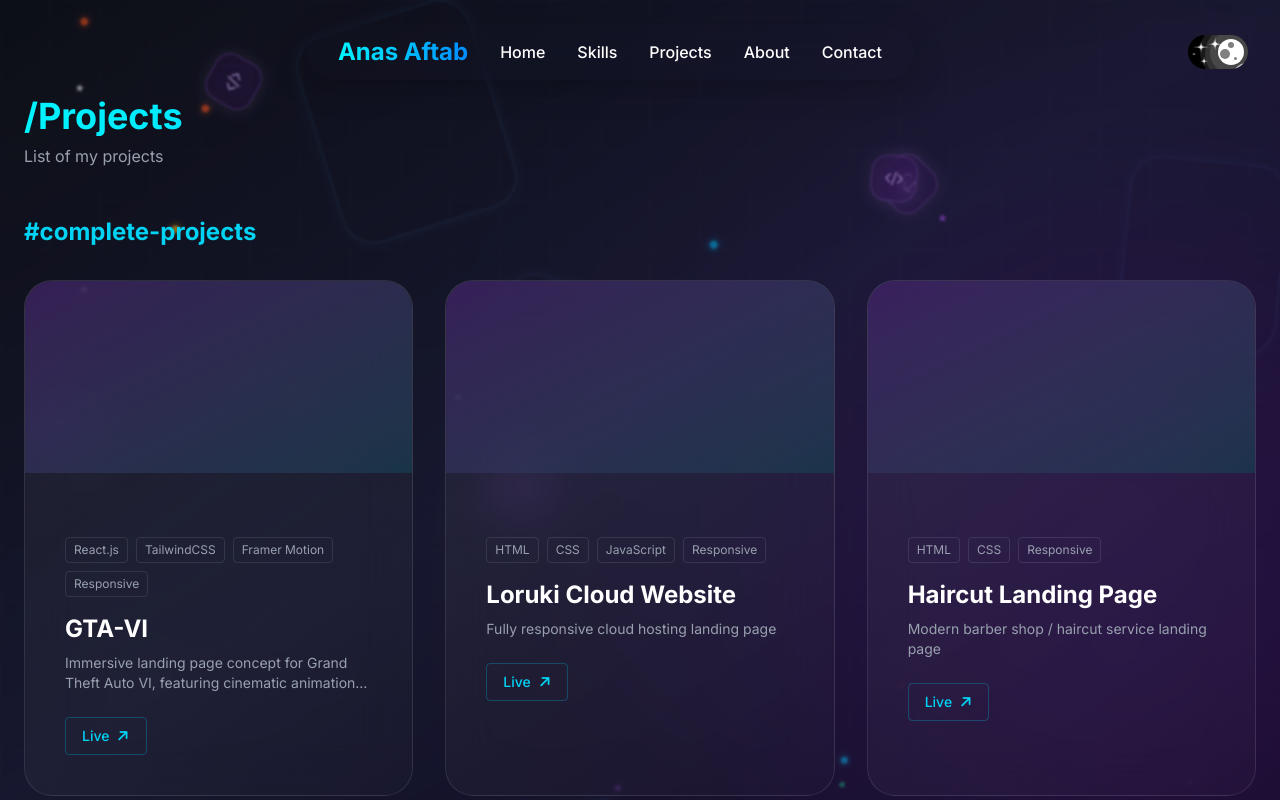
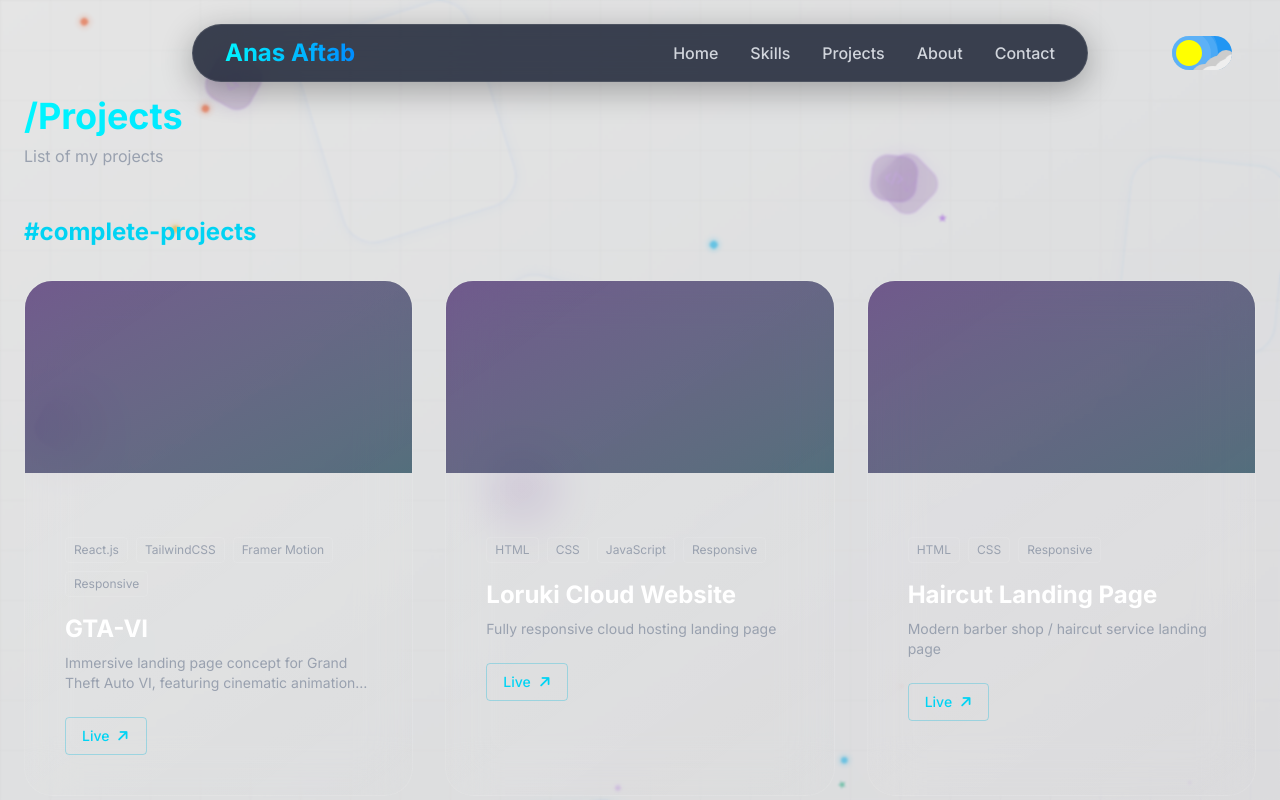
Before and after one commit to ansaftab-1/Anas-Aftab-potfolio, a React (Vite) app: page /projects in a window 1280 px wide. Shown: the top 800 px of the page. Built offline with nearby package versions, Linux system fonts and the light colour scheme.

Commit message:
Refine Navbar design and implement full-site theme switching

```diff
--- a/src/components/BackgroundAnimation.jsx
+++ b/src/components/BackgroundAnimation.jsx
@@ -66,12 +66,17 @@ const BackgroundAnimation = () => {
     }, []);
 
     return (
-        <div className="fixed inset-0 z-[-10] overflow-hidden bg-gradient-to-br from-[#0f111a] via-[#1a1b35] to-[#120e24]">
+        <div
+            className="fixed inset-0 z-[-10] overflow-hidden transition-colors duration-300"
+            style={{
+                background: `linear-gradient(to bottom right, var(--bg-grad-from), var(--bg-grad-via), var(--bg-grad-to))`
+            }}
+        >
             {/* Subtle Grid Background to match image exactly */}
             <div
-                className="absolute inset-0 opacity-30"
+                className="absolute inset-0 opacity-20"
                 style={{
-                    backgroundImage: 'linear-gradient(rgba(255, 255, 255, 0.05) 1px, transparent 1px), linear-gradient(90deg, rgba(255, 255, 255, 0.05) 1px, transparent 1px)',
+                    backgroundImage: 'linear-gradient(var(--border-color) 1px, transparent 1px), linear-gradient(90deg, var(--border-color) 1px, transparent 1px)',
                     backgroundSize: '50px 50px'
                 }}
             ></div>
--- a/src/components/Hero.jsx
+++ b/src/components/Hero.jsx
@@ -115,7 +115,7 @@ const Hero = () => {
                     </div>
 
                     <div className="overflow-hidden pb-1">
-                        <p className="text-xl sm:text-2xl text-gray-300 max-w-xl leading-relaxed">
+                        <p className="text-xl sm:text-2xl max-w-xl leading-relaxed" style={{ color: 'var(--text-secondary)' }}>
                             Code with character.... <br className="hidden sm:inline" />
                             Design with intent.
                         </p>
@@ -139,7 +139,7 @@ const Hero = () => {
                         <div className="absolute -inset-1.5 bg-gradient-to-r from-cyan-500 to-purple-600 rounded-full blur-md opacity-30 group-hover:opacity-60 transition duration-500"></div>
 
                         {/* Profile Image */}
-                        <div className="relative rounded-full overflow-hidden w-64 h-64 sm:w-72 sm:h-72 ring-4 ring-[#0a0f1c] bg-[#0a0f1c]">
+                        <div className="relative rounded-full overflow-hidden w-64 h-64 sm:w-72 sm:h-72 ring-4 ring-offset-4 ring-cyan-500/20 bg-transparent" style={{ ringColor: 'var(--border-color)', backgroundColor: 'var(--bg-secondary)' }}>
                             <img
                                 className="w-full h-full object-cover object-[15%_40%] transform group-hover:scale-110 transition-transform duration-700"
                                 src={profileImage}
--- a/src/components/Navbar.jsx
+++ b/src/components/Navbar.jsx
@@ -6,29 +6,28 @@ const Navbar = () => {
         <nav className="fixed w-full top-0 z-50 pt-6 px-4 md:px-8 flex items-center justify-between">
             {/* Pill — centered, not full-width */}
             <div className="flex-1 flex justify-center">
-                <div
-                    className="px-8 py-3 flex items-center gap-8 rounded-full backdrop-blur-xl shadow-[0_8px_32px_rgba(0,0,0,0.2)]"
-                    style={{ background: 'var(--bg-nav)', border: '1px solid var(--border-color)' }}
-                >
+                    <div className="flex items-center justify-between w-full max-w-4xl px-8 py-3 rounded-full backdrop-blur-xl shadow-[0_8px_32px_rgba(0,0,0,0.3)] border border-white/10" style={{ background: 'rgba(15, 23, 42, 0.8)' }}>
                         <a
                             href="/#home"
-                        className="text-2xl font-bold gradient-text cursor-pointer hover:opacity-80 transition-opacity"
+                            className="text-2xl font-bold gradient-text cursor-pointer hover:opacity-80 transition-opacity whitespace-nowrap"
                         >
                             Anas Aftab
                         </a>
 
-                    <div className="hidden md:flex space-x-8 font-medium items-center" style={{ color: 'var(--text-secondary)' }}>
-                        <a href="/#home"     className="hover:text-cyan-400 hover:scale-105 transition-all">Home</a>
-                        <a href="/#skills"   className="hover:text-cyan-400 hover:scale-105 transition-all">Skills</a>
-                        <a href="/#projects" className="hover:text-cyan-400 hover:scale-105 transition-all">Projects</a>
-                        <a href="/#about"    className="hover:text-cyan-400 hover:scale-105 transition-all">About</a>
-                        <a href="/#contact"  className="hover:text-cyan-400 hover:scale-105 transition-all">Contact</a>
+                        <div className="hidden md:flex space-x-8 font-medium items-center text-gray-300">
+                            <a href="/#home"     className="hover:text-cyan-400 transition-colors">Home</a>
+                            <a href="/#skills"   className="hover:text-cyan-400 transition-colors">Skills</a>
+                            <a href="/#projects" className="hover:text-cyan-400 transition-colors">Projects</a>
+                            <a href="/#about"    className="hover:text-cyan-400 transition-colors">About</a>
+                            <a href="/#contact"  className="hover:text-cyan-400 transition-colors">Contact</a>
                         </div>
                     </div>
             </div>
 
-            {/* Theme toggle — right of the pill, same vertical axis */}
+            {/* Theme toggle — absolutely positioned so it doesn't affect pill centering */}
+            <div className="absolute right-[48px]">
                 <ThemeShifter />
+            </div>
         </nav>
     );
 };
--- a/src/context/ThemeContext.jsx
+++ b/src/context/ThemeContext.jsx
@@ -5,7 +5,7 @@ const ThemeContext = createContext();
 export const ThemeProvider = ({ children }) => {
   const [isDark, setIsDark] = useState(() => {
     const saved = localStorage.getItem('theme');
-    return saved ? saved === 'dark' : true; // default to dark
+    return saved ? saved === 'dark' : false; // default to light
   });
 
   useEffect(() => {
--- a/src/index.css
+++ b/src/index.css
@@ -1,11 +1,45 @@
 @import "tailwindcss";
+
+:root {
+  --bg-primary: #ffffff;
+  --bg-secondary: #f3f4f6;
+  --bg-tertiary: #e5e7eb;
+  --text-primary: #111827;
+  --text-secondary: #4b5563;
+  --bg-nav: rgba(255, 255, 255, 0.7);
+  --border-color: rgba(0, 0, 0, 0.1);
+  --glass-bg: rgba(255, 255, 255, 0.1);
+  --glass-border: rgba(0, 0, 0, 0.05);
+  --accent-primary: #008cff;
+  --accent-secondary: #a855f7;
+  --bg-grad-from: #ffffff;
+  --bg-grad-via: #f9fafb;
+  --bg-grad-to: #f3f4f6;
+}
+
+[data-theme="dark"] {
+  --bg-primary: #0a0f1c;
+  --bg-secondary: #1a1b35;
+  --bg-tertiary: #120e24;
+  --text-primary: #ffffff;
+  --text-secondary: #d1d5db;
+  --bg-nav: rgba(10, 15, 28, 0.7);
+  --border-color: rgba(255, 255, 255, 0.1);
+  --glass-bg: rgba(255, 255, 255, 0.05);
+  --glass-border: rgba(255, 255, 255, 0.08);
+  --accent-primary: #00f5ff;
+  --accent-secondary: #a855f7;
+  --bg-grad-from: #0f111a;
+  --bg-grad-via: #1a1b35;
+  --bg-grad-to: #120e24;
+}
 
 
 @layer utilities {
   .glass {
-    background: rgba(255, 255, 255, 0.05);
+    background: var(--glass-bg);
     backdrop-filter: blur(20px);
-    border: 1px solid rgba(255, 255, 255, 0.08);
+    border: 1px solid var(--glass-border);
   }
 
   .gradient-text {
@@ -22,9 +56,10 @@ html {
 }
 
 body {
-  background: #0a0f1c;
+  background: var(--bg-primary);
   font-family: "Inter", sans-serif;
-  color: white;
+  color: var(--text-primary);
+  transition: background 0.3s ease, color 0.3s ease;
 }
 
 .btn-primary {
```
Lines whose indentation alone changed are shown as unchanged.
